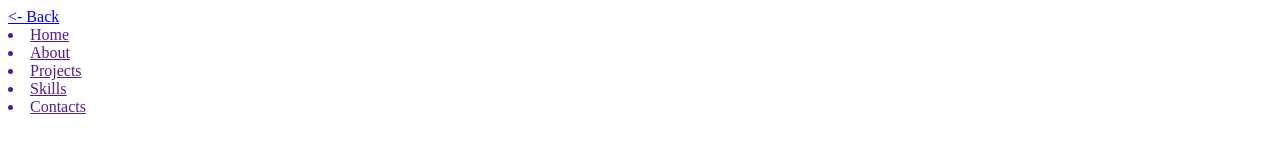
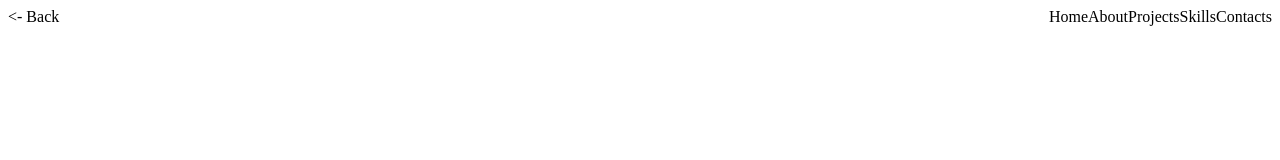
Before and after one commit to Godwill993/HexSoftwares_personal_portfolio, a plain HTML site: page about.html in a window 1280 px wide. Drawn offline with Linux system fonts and the light colour scheme.

Commit message:
finished with the general navigation bar

```diff
--- /dev/null
+++ b/about.css
@@ -0,0 +1,18 @@
+a{
+    color: black;
+    text-decoration: none;
+
+}
+li{
+    list-style: none;
+}
+.NAV{
+    display: flex;
+    align-items: center;
+    justify-content: space-between;
+}
+.linnks{
+    display: flex;
+    align-items: center;
+    justify-content:space-between;
+}
--- a/about.html
+++ b/about.html
@@ -4,6 +4,7 @@
     <meta charset="UTF-8">
     <meta name="viewport" content="width=device-width, initial-scale=1.0">
     <title>Document</title>
+    <link rel="stylesheet" href="about.css">
 </head>
 <body>
     <div class="ALL">
```
